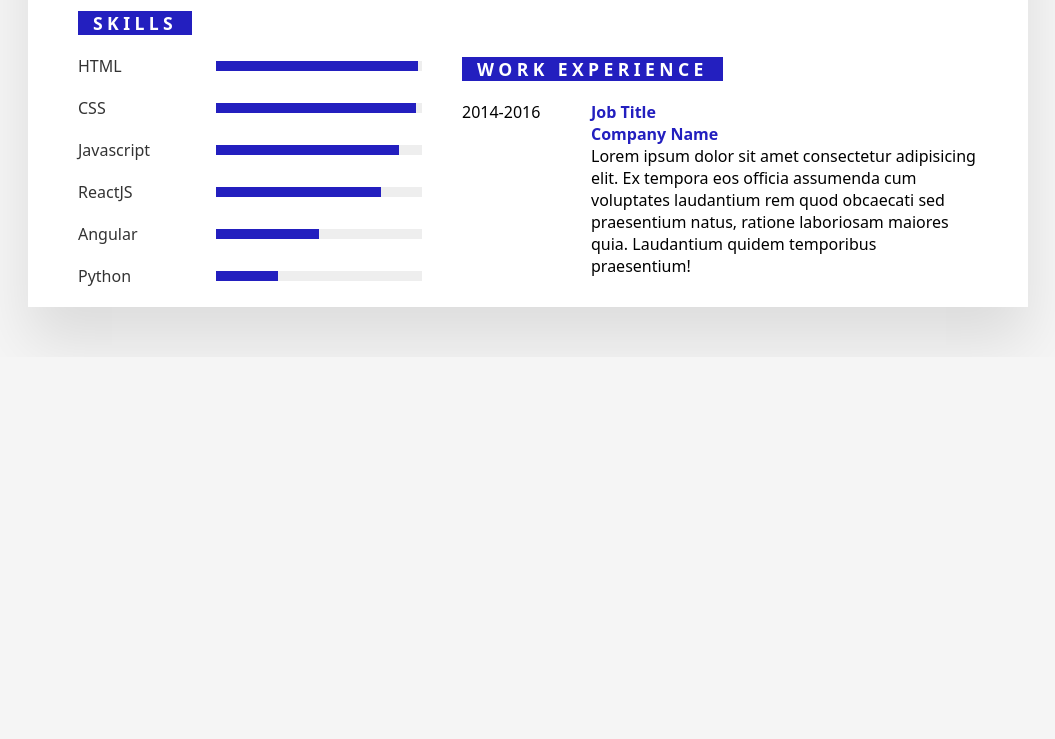
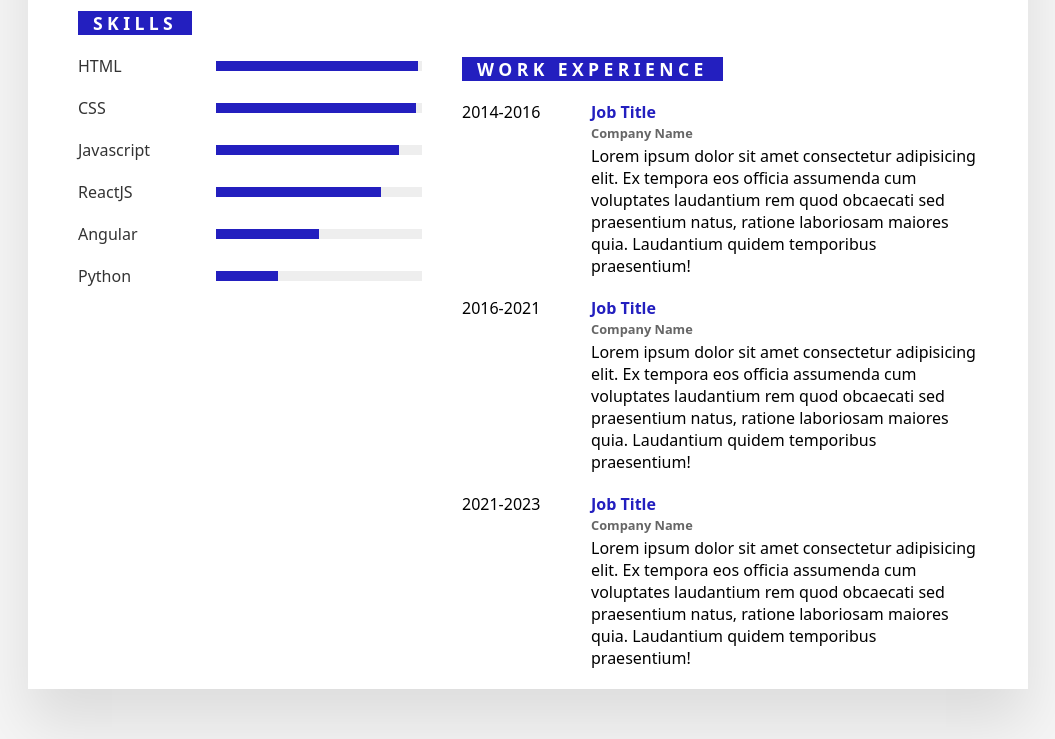
Before and after one commit to Hasul79/CV__Html-CSS, a plain HTML site: page index.html in a window 1280 px wide. Shown: the part 915-1654 px from the top of the page, without its empty margins (112-1167 px from the left). Before the commit the page ends 1272 px from the top, so only its background shows below. Drawn offline with Linux system fonts and the light colour scheme.

Commit message:
add style experience

```diff
--- a/index.html
+++ b/index.html
@@ -111,6 +111,24 @@
                         </div>
                     </div>
                 </div>
+                <div class="edu_group">
+                    <div class="edu_groupBx">
+                        <p>2016-2021</p>
+                        <div class="value">
+                            <b>Job Title <br><span>Company Name</span></b>
+                            <p> Lorem ipsum dolor sit amet consectetur adipisicing elit. Ex tempora eos officia assumenda cum voluptates laudantium rem quod obcaecati sed praesentium natus, ratione laboriosam maiores quia. Laudantium quidem temporibus praesentium! </p>
+                        </div>
+                    </div>
+                </div>
+                <div class="edu_group">
+                    <div class="edu_groupBx">
+                        <p>2021-2023</p>
+                        <div class="value">
+                            <b>Job Title <br><span>Company Name</span></b>
+                            <p> Lorem ipsum dolor sit amet consectetur adipisicing elit. Ex tempora eos officia assumenda cum voluptates laudantium rem quod obcaecati sed praesentium natus, ratione laboriosam maiores quia. Laudantium quidem temporibus praesentium! </p>
+                        </div>
+                    </div>
+                </div>
             </div>
         </div>
     </div>
--- a/style.css
+++ b/style.css
@@ -150,3 +150,9 @@ h4 {
     font-weight: 600;
     color: #231fbf;
 }
+.edu_groupBx b span {
+    position: relative;
+    top: -2px;
+    font-size: 0.8em;
+    color: #666;
+}
```
